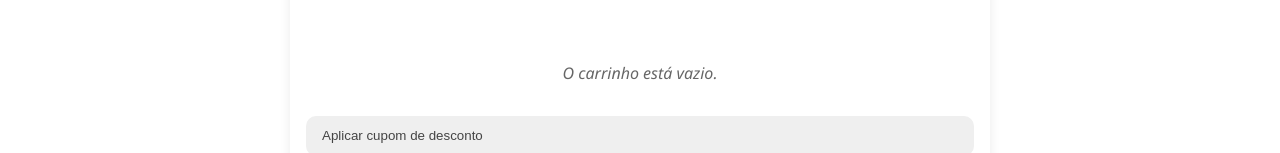
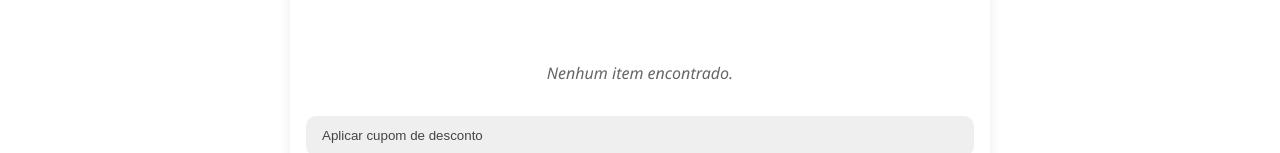
Before and after one commit to Mareaturbo2/pj2-atacado-reactJS, a React (Vite) app in the folder atacado-pj/: page /carrinho in a window 1280 px wide. Shown: the part 305-458 px from the top of the page. Built offline with nearby package versions, Linux system fonts and the light colour scheme.

Commit message:
busca de item no carrinho funcional

```diff
--- a/atacado-pj/src/pages/Carrinho/Carrinho.jsx
+++ b/atacado-pj/src/pages/Carrinho/Carrinho.jsx
@@ -1,11 +1,16 @@
-import React from 'react';
+import React, { useState } from 'react';
 import { useCarrinho } from '../../Carrinho/Carrinho';
 import styles from './Carrinho.module.css';
 
 export default function Carrinho() {
   const { carrinho, removerDoCarrinho } = useCarrinho();
+  const [busca, setBusca] = useState('');
 
-  const total = carrinho.reduce((soma, item) => {
+  const carrinhoFiltrado = carrinho.filter((item) =>
+    item.nome.toLowerCase().includes(busca.toLowerCase())
+  );
+
+  const total = carrinhoFiltrado.reduce((soma, item) => {
     const preco = parseFloat(item.preco.replace('R$', '').replace(',', '.'));
     return soma + preco;
   }, 0);
@@ -18,14 +23,15 @@ export default function Carrinho() {
         type="text"
         placeholder="🔍 Buscar produto no carrinho"
         className={styles['campo-busca']}
-        disabled
+        value={busca}
+        onChange={(e) => setBusca(e.target.value)}
       />
 
-      {carrinho.length === 0 ? (
-        <p className={styles['vazio']}>O carrinho está vazio.</p>
+      {carrinhoFiltrado.length === 0 ? (
+        <p className={styles['vazio']}>Nenhum item encontrado.</p>
       ) : (
         <div className={styles['lista-itens']}>
-          {carrinho.map((item, index) => (
+          {carrinhoFiltrado.map((item, index) => (
             <div className={styles['item']} key={index}>
               <img src={item.imagem} alt={item.nome} />
               <div className={styles['info']}>
```
